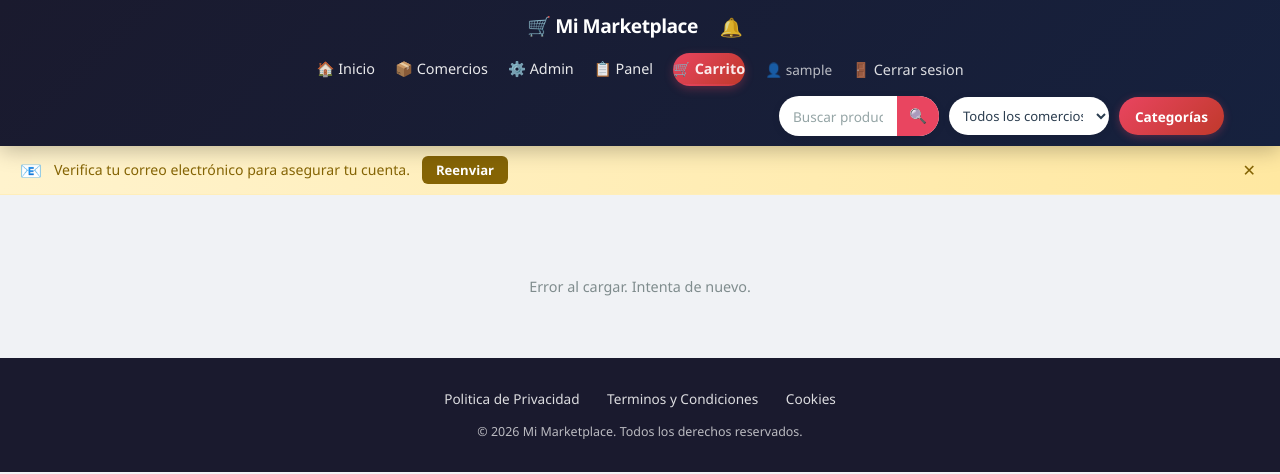
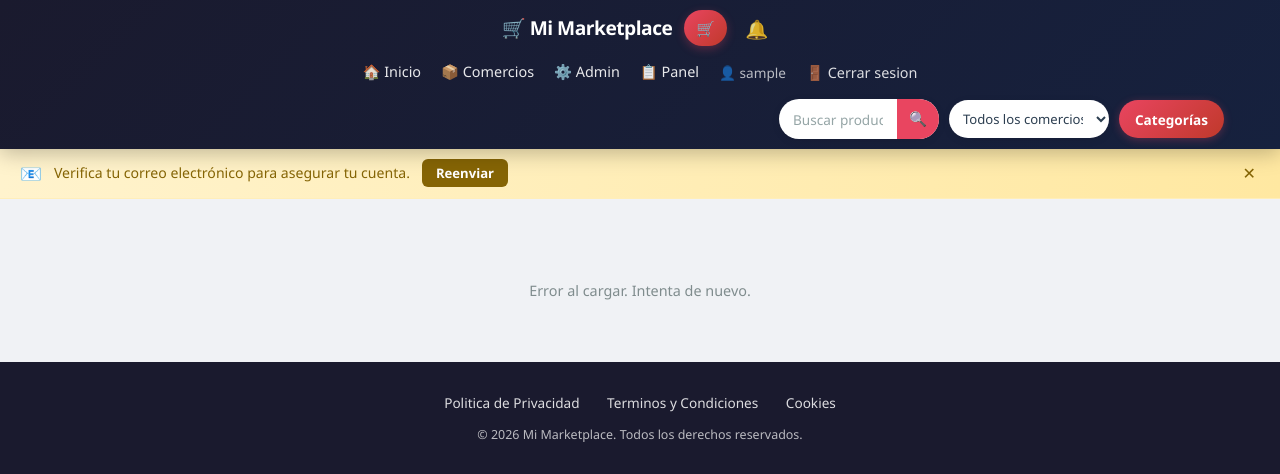
Before and after one commit to ItachiBoruto/marketplace, a Django app: page / in a window 1280 px wide. Shown: the top 474 px of the page. Run offline with Django 5.2, Linux system fonts and the light colour scheme; the visitor is signed in with stand-in values (Sample User, id 1); data comes from the database, SQL or seed files in the repository; data that the repository does not hold is empty.

Commit message:
refactor(templates): migrar products/detail.html a base.html + carrito y campana siempre visibles
- products/detail.html extiende de base.html
- Carrito movido a .header-quick-actions (visible sin abrir menu)
- Campana reubicada junto al carrito
- Fix: notifications.js inserta en .header-quick-actions
- Eliminado {% block nav_extra %} (ya no se necesita)
- Fix: eliminado listener duplicado del menu en product_list.js

```diff
--- a/apps/cart/templates/cart/view.html
+++ b/apps/cart/templates/cart/view.html
@@ -5,10 +5,6 @@
 
 {% block extra_head %}
 <link rel="stylesheet" href="{% static 'css/cart.css' %}?v=1">
-{% endblock %}
-
-{% block nav_extra %}
-<a href="{% url 'cart:view' %}" class="header-cart-link"><span class="cart-icon-text">🛒 Carrito</span><span class="cart-count-badge" {% if not cart_count %}style="display:none;"{% endif %}>{{ cart_count|default:0 }}</span></a>
 {% endblock %}
 
 {% block content %}
--- a/apps/products/templates/products/list.html
+++ b/apps/products/templates/products/list.html
@@ -2,10 +2,6 @@
 {% load static %}
 
 {% block title %}Mi Marketplace{% endblock %}
-
-{% block nav_extra %}
-<a href="{% url 'cart:view' %}" class="header-cart-link"><span class="cart-icon-text">🛒 Carrito</span><span class="cart-count-badge" {% if not cart_count %}style="display:none;"{% endif %}>{{ cart_count|default:0 }}</span></a>
-{% endblock %}
 
 {% block header_actions %}
 <div class="header-actions-row">
--- a/static/css/style.css
+++ b/static/css/style.css
@@ -3628,3 +3628,76 @@ header .container.header-container {
         display: none !important;
     }
 }
+
+/* ============================================================
+   HEADER QUICK ACTIONS - Carrito arriba a la derecha
+   ============================================================ */
+.header-quick-actions {
+    display: flex !important;
+    align-items: center !important;
+    gap: 8px !important;
+    margin-left: auto !important;
+}
+
+.header-quick-actions .header-cart-link {
+    display: inline-flex !important;
+    align-items: center !important;
+    gap: 4px !important;
+    background: linear-gradient(135deg, #e94560, #c0392b) !important;
+    color: white !important;
+    padding: 6px 12px !important;
+    border-radius: 50px !important;
+    text-decoration: none !important;
+    font-weight: 700 !important;
+    font-size: 0.85rem !important;
+    box-shadow: 0 3px 10px rgba(233, 69, 96, 0.3) !important;
+    transition: transform 0.2s, box-shadow 0.2s !important;
+    white-space: nowrap !important;
+}
+.header-quick-actions .header-cart-link:hover {
+    transform: translateY(-2px) !important;
+    box-shadow: 0 6px 16px rgba(233, 69, 96, 0.45) !important;
+    color: white !important;
+}
+.header-quick-actions .header-cart-link .cart-icon-text {
+    font-size: 0.95rem !important;
+}
+.header-quick-actions .header-cart-link .cart-count-badge {
+    background: white !important;
+    color: #c0392b !important;
+    border-radius: 50px !important;
+    padding: 1px 7px !important;
+    font-size: 0.68rem !important;
+    font-weight: 800 !important;
+    min-width: 18px !important;
+    text-align: center !important;
+    transition: transform 0.3s !important;
+}
+.header-quick-actions .header-cart-link .cart-count-badge.bump {
+    animation: cartBadgeBump 0.5s ease !important;
+}
+
+/* Ocultar el carrito duplicado dentro del nav */
+.header-nav .header-cart-link {
+    display: none !important;
+}
+
+/* Mobile: carrito mas chico */
+@media (max-width: 768px) {
+    .header-quick-actions {
+        gap: 6px !important;
+    }
+    .header-quick-actions .header-cart-link {
+        padding: 5px 10px !important;
+        font-size: 0.78rem !important;
+        gap: 3px !important;
+    }
+    .header-quick-actions .header-cart-link .cart-icon-text {
+        font-size: 0.88rem !important;
+    }
+    .header-quick-actions .header-cart-link .cart-count-badge {
+        font-size: 0.62rem !important;
+        min-width: 16px !important;
+        padding: 1px 6px !important;
+    }
+}
--- a/static/js/notifications.js
+++ b/static/js/notifications.js
@@ -33,21 +33,42 @@
         // No inyectar si ya existe
         if (document.getElementById('notifBell')) return;
 
-        // Preferir header-top (arriba a la derecha, junto al logo)
-        // Fallback: nav
+        var bell = buildBell();
+
+        // ============================================================
+        // ESTRATEGIA DE INSERCION (en orden de prioridad):
+        // 1. .header-quick-actions: junto al carrito y hamburguesa
+        // 2. .header-top: antes del boton hamburguesa
+        // 3. nav: al final
+        // 4. header: al final (fallback)
+        // ============================================================
+        var quickActions = header.querySelector('.header-quick-actions');
+
+        if (quickActions) {
+            // Insertar despues del carrito (si existe), antes del toggle
+            var cartLink = quickActions.querySelector('.header-cart-link');
+            var toggleBtn = quickActions.querySelector('.header-menu-toggle');
+
+            if (toggleBtn) {
+                // Antes del boton hamburguesa
+                quickActions.insertBefore(bell, toggleBtn);
+            } else if (cartLink) {
+                // Despues del carrito
+                cartLink.insertAdjacentElement('afterend', bell);
+            } else {
+                quickActions.appendChild(bell);
+            }
+        } else {
             var target = header.querySelector('.header-top')
                       || header.querySelector('nav')
                       || header;
 
-        var bell = buildBell();
-
-        // Si hay boton toggle (movil), insertar antes
-        // Si no, agregar al final (queda a la derecha del area)
             var toggle = target.querySelector('.header-menu-toggle');
             if (toggle && target.classList.contains('header-top')) {
                 target.insertBefore(bell, toggle);
             } else {
                 target.appendChild(bell);
+            }
         }
 
         // Eventos
--- a/templates/base.html
+++ b/templates/base.html
@@ -13,7 +13,15 @@
         <div class="container header-container">
             <div class="header-top">
                 <h1 class="header-logo">{% block logo_text %}🛒 Mi Marketplace{% endblock %}</h1>
-                <button class="header-menu-toggle" id="menuToggle" aria-label="Menu">☰</button>
+                <div class="header-quick-actions">
+                    {% if user.is_authenticated %}
+                    <a href="{% url 'cart:view' %}" class="header-cart-link" id="headerCartTop">
+                        <span class="cart-icon-text">🛒</span>
+                        <span class="cart-count-badge" {% if not cart_count %}style="display:none;"{% endif %}>{{ cart_count|default:0 }}</span>
+                    </a>
+                    {% endif %}
+                    <button class="header-menu-toggle" id="menuToggle" aria-label="Menu">☰</button>
+                </div>
             </div>
 
             <nav class="header-nav" id="headerNav">
@@ -25,7 +33,6 @@
                 {% if user.is_superuser %}
                     <a href="{% url 'orders:superuser_orders' %}">📋 Panel</a>
                 {% endif %}
-                {% block nav_extra %}{% endblock %}
                 {% if user.is_authenticated %}
                     <span class="header-user">👤 {{ user.username }}</span>
                     <form action="{% url 'logout' %}" method="post" class="logout-form">
```
Also changed, not shown: apps/products/templates/products/detail.html (+12 -41 lines). Lines whose indentation alone changed are shown as unchanged.
